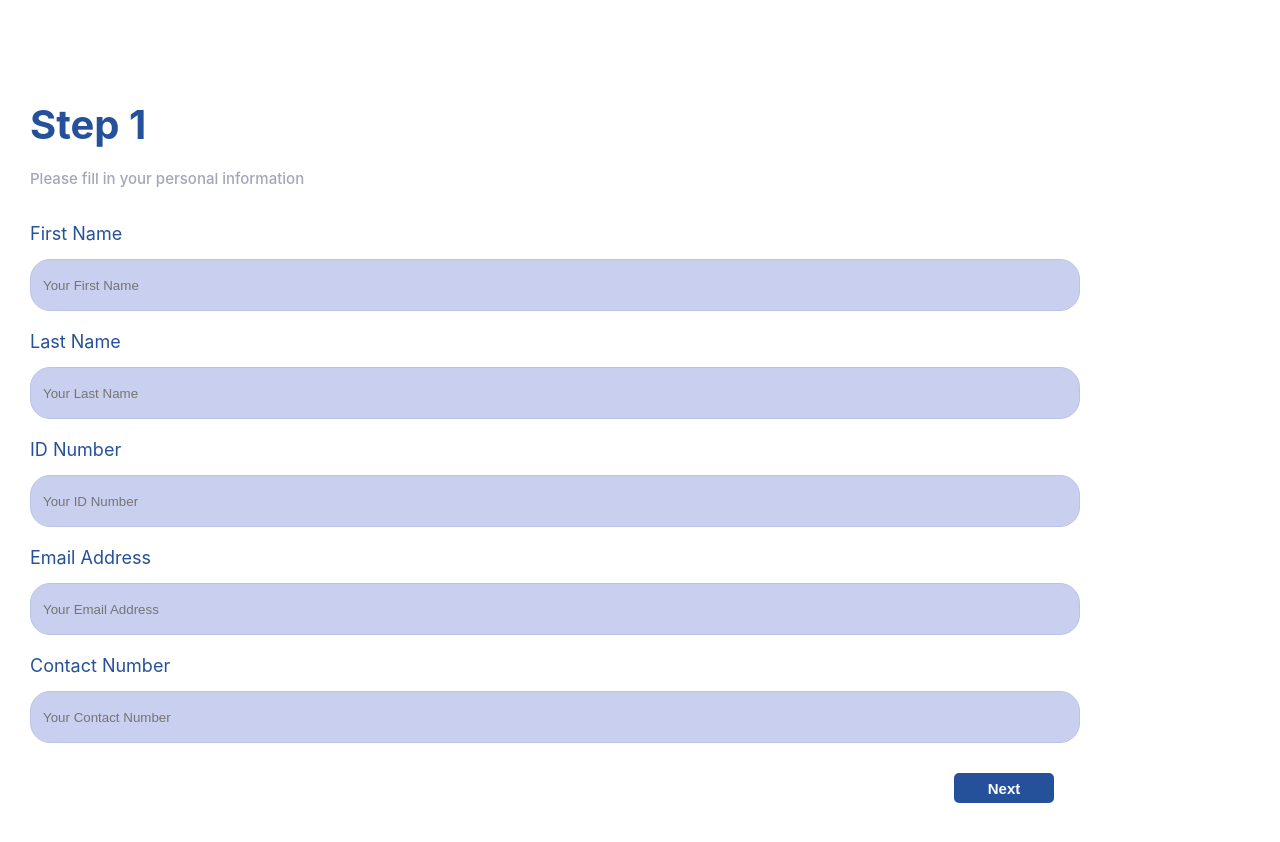
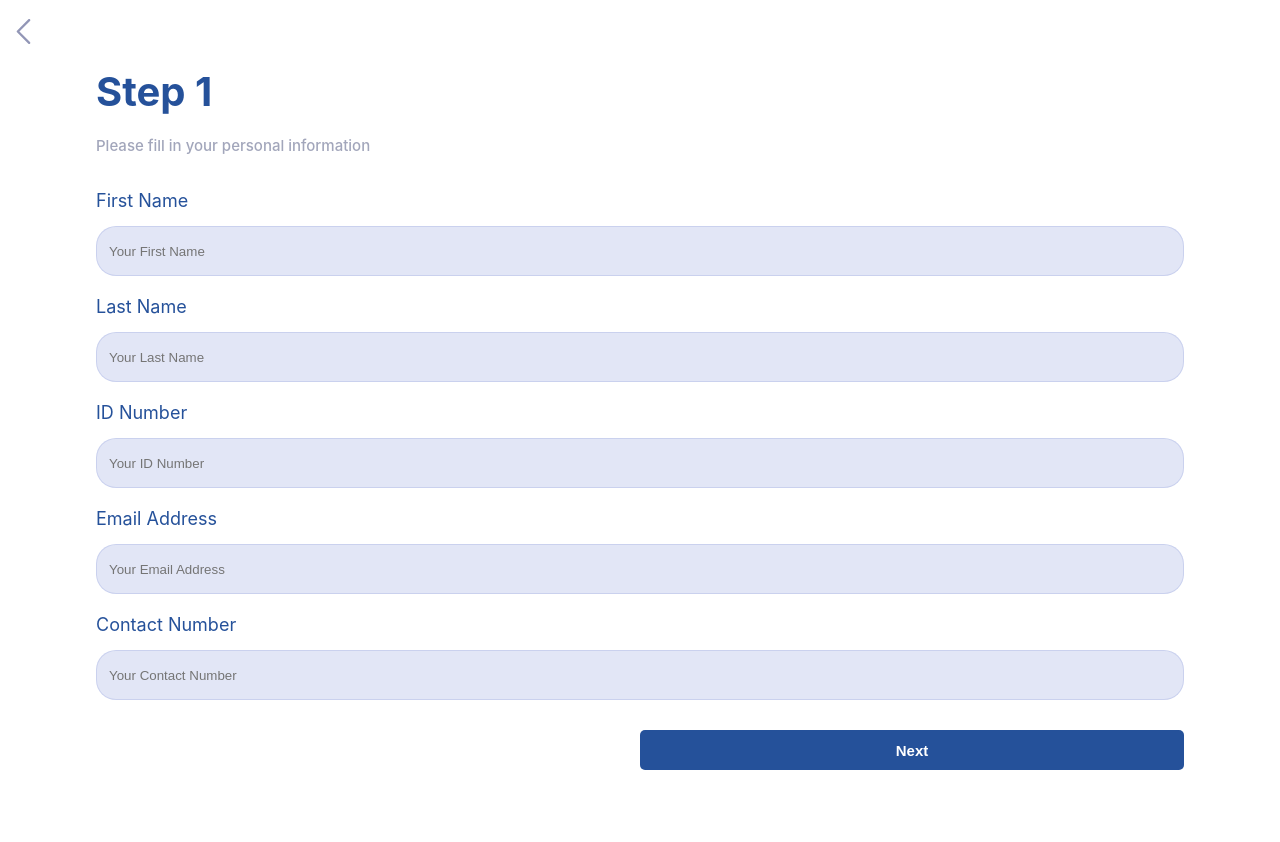
Before and after one commit to zachbresler21/track-us, a React (Create React App) app: page /personalinfo in a window 1280 px wide. Shown: the top 842 px of the page. Built offline with nearby package versions, Linux system fonts and the light colour scheme.

Commit message:
updating and fixing

```diff
--- a/src/App.js
+++ b/src/App.js
@@ -7,20 +7,28 @@ import { Switch, Route } from 'react-router-dom'
 import WelcomeScreen from './Containers/WelcomeScreen/WelcomeScreen'
 import LocationProfile from './Containers/LocationProfile/LocationProfile'
 import SearchLocations from './Containers/SearchLocations/SearchLocations'
+import { connect } from 'react-redux';
+import * as actions from './store/actions/locations'
 
 const App = (props) => {
   return (
-    <Layout>
+    <Layout OnWipeState={props.OnWipeState}>
       <Switch>
         <Route path="/" exact component={WelcomeScreen} />
         <Route path="/qrcodescanner" exact component={QRCodeScanner} />
         <Route path="/personalinfo" exact component={PersonalInfoForm} />
         <Route path="/screeninginfo" exact component={ScreeningForm} />
         <Route path="/searchlocations" exact component={SearchLocations} />
-        <Route path="/location/:id" exact component={LocationProfile} />
+        <Route path="/location" exact component={LocationProfile} />
       </Switch>
     </Layout>
   );
 }
 
-export default App;
+const mapDispatchToProps = dispatch => {
+  return {
+    OnWipeState: () => dispatch(actions.wipeState()),
+  }
+}
+
+export default connect(null, mapDispatchToProps)(App);
--- a/src/Components/Header/Header.js
+++ b/src/Components/Header/Header.js
@@ -1,12 +1,27 @@
 import React from 'react'
 import classes from './Header.module.css'
-// import backarrow from '../../assets/arrow_back-white-48dp.svg'
+import backarrow from '../../assets/back.svg'
 import { useHistory, useLocation } from 'react-router-dom'
 // import { connect } from 'react-redux';
 
 const Header = (props) => {
+    let history = useHistory()
+    let pathname = useLocation().pathname
+    const onClickHandler = () => {
+        if (pathname === "/qrcodescanner" || pathname === "/location" || pathname === "/personalinfo" || pathname === "/searchlocations") {
+            props.OnWipeState()
+            history.push('/')
+        }
+        else if (pathname === "/rate" || pathname === "/report") {
+            history.back()
+        }
+        else if(pathname === "/screeninginfo"){
+            history.push('/personalinfo')
+        }
+    }
     return (
         <header className={classes.Header}>
+            {pathname !== "/" && <img src={backarrow} alt="back arrow" onClick={onClickHandler} />}
         </header>
     )
 }
--- a/src/Components/Header/Header.module.css
+++ b/src/Components/Header/Header.module.css
@@ -11,7 +11,7 @@
 }
 
 .Header img{
-    height: 32px;
+    height: 25px;
     margin-left: 11px;
 }
 
@@ -20,13 +20,3 @@
     margin-left: 20px;
     font-size: 19px;
 }
-
-.Phone{
-    position: fixed;
-    z-index: 10;
-    top:10px;
-    right: 17px;
-    border-radius: 50px;
-    background-color:#10ce1b;
-    padding: 5px;
-}
--- a/src/Containers/Layout/Layout.js
+++ b/src/Containers/Layout/Layout.js
@@ -6,7 +6,7 @@ import Header from '../../Components/Header/Header'
 const Layout = (props) => {
     return (
         <div className={classes.Container}>
-            <Header />
+            <Header OnWipeState={props.OnWipeState} />
             <main>{props.children}</main>
         </div>
     )
--- a/src/Containers/LocationProfile/LocationProfile.js
+++ b/src/Containers/LocationProfile/LocationProfile.js
@@ -61,30 +61,30 @@ const LocationProfile = (props) => {
                     </div>
 
                 </div>
-                <div>
+                {/* <div>
                     <div style={containerStyles}>
                         <div style={fillerStyles}>
                             <span style={labelStyles}>{`${props.location_info.num_people + " / " + props.location_info.capacity}`}</span>
                         </div>
-                    </div>
+                    </div> */}
                     {/* <span>{props.location_info.num_people+" / "+props.location_info.capacity}</span> */}
-                </div>
+                {/* </div> */}
 
             </div>
             <div className={classes.ButtonsGroup}>
                 <div className={classes.LeftContainer}>
                     <button className={classes.RateButton}>Rate</button>
                     <button className={classes.ReportButton}>Report</button>
-                    <button className={classes.ViewButton}>View</button>
+                    {/* <button className={classes.ViewButton}>View</button> */}
                 </div>
                 <div className={classes.RightContainer}>
                     <div className={classes.TotalBlock}>
-                        <span className={classes.ValueTot}>239</span>
-                        <span className={classes.TextTot}>Total number of people per day</span>
+                        <span className={classes.ValueTot}>{props.location_info.num_people}</span>
+                        <span className={classes.TextTot}>Number of people currently</span>
                     </div>
-                    <NavLink to ="/qrcodescanner">
+                    {/* <NavLink to ="/qrcodescanner">
                         <button className={classes.ScanQR}>Scan QR Code</button>
-                    </NavLink>
+                    </NavLink> */}
                 </div>
             </div>
         </div>
--- a/src/Containers/LocationProfile/LocationProfile.module.css
+++ b/src/Containers/LocationProfile/LocationProfile.module.css
@@ -80,7 +80,7 @@
     padding: 0 8px;
     box-sizing: border-box;
     position: absolute;
-    bottom: 20px;
+    bottom: 100px;
 }
 
 .ButtonsGroup button {
--- a/src/Containers/PersonalInfoForm/PersonalInfoForm.js
+++ b/src/Containers/PersonalInfoForm/PersonalInfoForm.js
@@ -3,19 +3,17 @@ import { connect } from 'react-redux';
 import classes from './PersonalInfoForm.module.css'
 import { updateObject } from '../../shared/utility';
 import * as actions from '../../store/actions/information'
-import { Redirect , useHistory} from 'react-router-dom';
+import { useHistory } from 'react-router-dom';
 
 const PersonalInfoForm = (props) => {
 
-    const [formData, _setFormData] = useState(
-        {
-            firstname: "",
-            lastname: "",
-            idnum: "",
-            email: "",
-            contact: "",
-        }
-    )
+    const [formData, _setFormData] = useState({
+        firstname: "",
+        lastname: "",
+        idnum: "",
+        email: "",
+        contact: "",
+    })
 
     const formRef = useRef(formData);
 
@@ -34,10 +32,9 @@ const PersonalInfoForm = (props) => {
         setFormData(updatedData)
     }
 
-    let redirect = null
+    // let redirect = null
     let history = useHistory()
-    const onNextHandler = () =>
-    {
+    const onNextHandler = () => {
         props.OnSaveData(formData)
         history.push("/screeninginfo")
     }
@@ -51,32 +48,32 @@ const PersonalInfoForm = (props) => {
             <form className={classes.FormContainer}>
                 <div className={classes.InputItem}>
                     <label>First Name</label>
-                    <input type="text" name="firstname" placeholder = "Your First Name" onChange={(e) => onChangeHandler(e)} />
+                    <input type="text" name="firstname" placeholder="Your First Name" onChange={(e) => onChangeHandler(e)} />
                 </div>
 
                 <div className={classes.InputItem}>
                     <label>Last Name</label>
-                    <input type="text" name="lastname" placeholder = "Your Last Name" onChange={(e) => onChangeHandler(e)} />
+                    <input type="text" name="lastname" placeholder="Your Last Name" onChange={(e) => onChangeHandler(e)} />
                 </div>
 
                 <div className={classes.InputItem}>
                     <label>ID Number</label>
-                    <input type="text" name="idnum" placeholder = "Your ID Number" onChange={(e) => onChangeHandler(e)} />
+                    <input type="text" name="idnum" placeholder="Your ID Number" onChange={(e) => onChangeHandler(e)} />
                 </div>
 
                 <div className={classes.InputItem}>
                     <label>Email Address</label>
-                    <input type="text" name="email" placeholder = "Your Email Address" onChange={(e) => onChangeHandler(e)} />
+                    <input type="text" name="email" placeholder="Your Email Address" onChange={(e) => onChangeHandler(e)} />
                 </div>
 
                 <div className={classes.InputItem}>
                     <label>Contact Number</label>
-                    <input type="text" name="contact" placeholder = "Your Contact Number" onChange={(e) => onChangeHandler(e)} />
+                    <input type="text" name="contact" placeholder="Your Contact Number" onChange={(e) => onChangeHandler(e)} />
                 </div>
             </form>
 
-            <div className ={classes.ButtonContainer}>
-                <button onClick ={() => {onNextHandler()}}> Next </button>
+            <div className={classes.ButtonContainer}>
+                <button onClick={() => { onNextHandler() }}> Next </button>
             </div>
         </div>
     )
--- a/src/Containers/PersonalInfoForm/PersonalInfoForm.module.css
+++ b/src/Containers/PersonalInfoForm/PersonalInfoForm.module.css
@@ -1,10 +1,13 @@
 .Container {
-    width: 80%;
-    height: 100%;
+    width: 85vw;
+    height: 100vh;
     display: flex;
     flex-direction: column;
-    position: absolute;
-    left: 30px;
+    /* position: absolute;
+    left: 30px; */
+    overflow: auto;
+    box-sizing: border-box;
+    padding-bottom: 50px;
 }
 
 .SectionTitle {
@@ -13,6 +16,7 @@
 }
 
 .SectionTitle h2 {
+    margin-top: 0px;
     font-weight: 400;
     margin-bottom: 20px;
     color: #25519A;
@@ -45,11 +49,12 @@
 
 .InputItem input {
     width: 100%;
-    height: 40px;
+    height: 50px;
     border-radius: 20px;
-    border: 1px solid #bbc3e9;
-    background-color: #c9cfee;
+    border: 1px solid #bbc3e998;
+    background-color: #c9cfee86;
     padding: 5px 12px;
+    box-sizing: border-box;
 }
 
 .ButtonContainer {
@@ -61,8 +66,8 @@
 }
 
 .ButtonContainer button {
-    width: 100px;
-    height: 30px;
+    width: 50%;
+    height: 40px;
     background-color: #25519A;
     color: white;
     font-weight: 600;
--- a/src/Containers/ScreeningForm/ScreeningForm.module.css
+++ b/src/Containers/ScreeningForm/ScreeningForm.module.css
@@ -1,10 +1,13 @@
 .Container {
-    width: 80%;
-    height: 100%;
+    width: 85vw;
+    height: 100vh;
     display: flex;
     flex-direction: column;
-    position: absolute;
-    left: 30px;
+    /* position: absolute;
+    left: 30px; */
+    overflow: auto;
+    box-sizing: border-box;
+    padding-bottom: 50px;
 }
 
 .SectionTitle {
@@ -13,6 +16,7 @@
 }
 
 .SectionTitle h2 {
+    margin-top: 0px;
     font-weight: 400;
     margin-bottom: 20px;
     color: #25519A;
```
Also changed, not shown: src/assets/back.svg (added).
